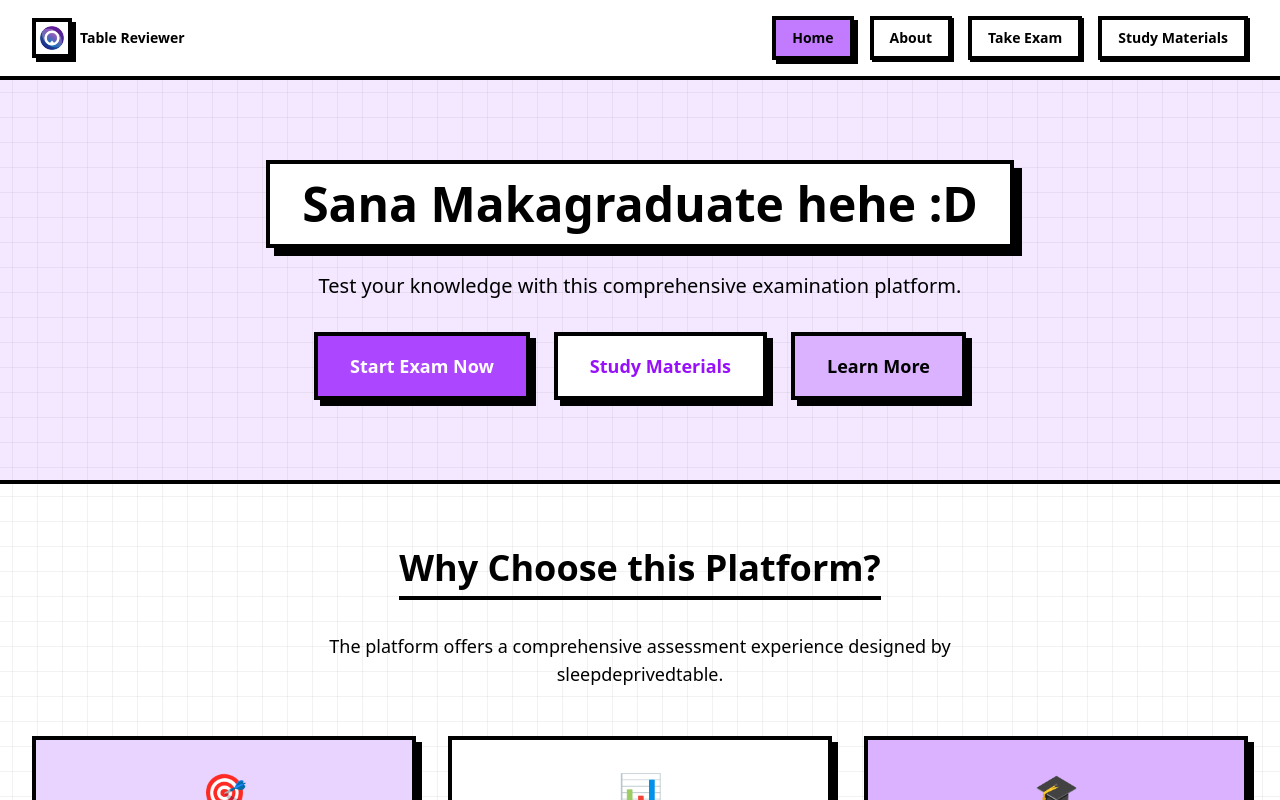
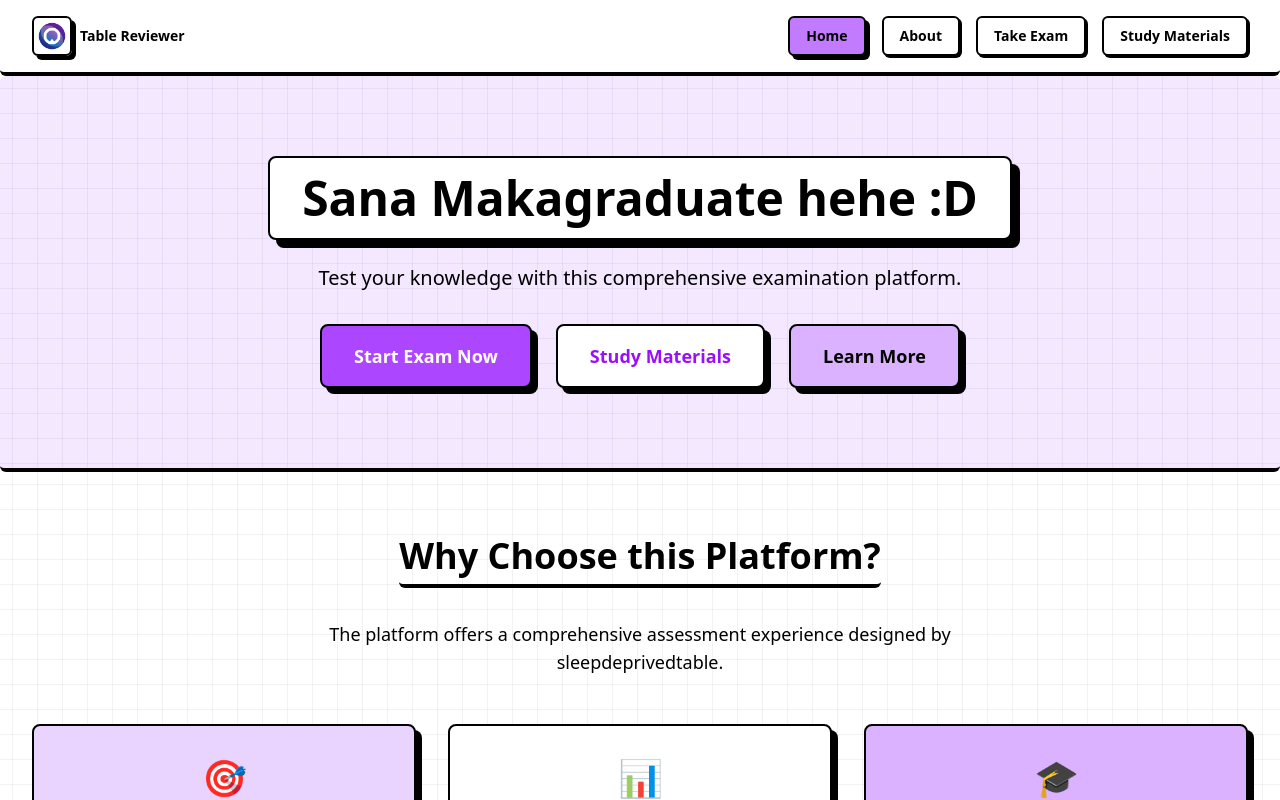
Before and after one commit to auxghlann/table_reviewer, a React (Vite) app: page / in a window 1280 px wide. Shown: the top 800 px of the page. Built offline with nearby package versions, Linux system fonts and the light colour scheme.

Commit message:
edit: round sharp corners and lessen outlien width

```diff
--- a/src/index.css
+++ b/src/index.css
@@ -24,3 +24,34 @@
     linear-gradient(90deg, transparent 24%, rgba(0, 0, 0, 0.05) 25%, rgba(0, 0, 0, 0.05) 26%, transparent 27%, transparent 74%, rgba(0, 0, 0, 0.05) 75%, rgba(0, 0, 0, 0.05) 76%, transparent 77%, transparent);
   background-size: 50px 50px;
 }
+
+/* Softer Neobrutalism - Add slight curves and reduce border width */
+/* Reduce border width from 4px to 2.5px for less aggressive outlines */
+.border-4 {
+  border-width: 2.5px !important;
+}
+
+.border-2 {
+  border-width: 1.5px !important;
+}
+
+/* Add subtle rounded corners to all bordered elements */
+/* This softens the sharp 90-degree angles */
+.border-4,
+.border-2,
+.border-black,
+button,
+input,
+textarea,
+select,
+[class*="bg-purple"],
+[class*="bg-white"] {
+  border-radius: 6px !important;
+}
+
+/* Slightly larger radius for cards and larger components */
+.shadow-\[8px_8px_0px_0px_rgba\(0\,0\,0\,1\)\],
+.shadow-\[6px_6px_0px_0px_rgba\(0\,0\,0\,1\)\],
+.shadow-\[12px_12px_0px_0px_rgba\(0\,0\,0\,1\)\] {
+  border-radius: 8px !important;
+}
```
